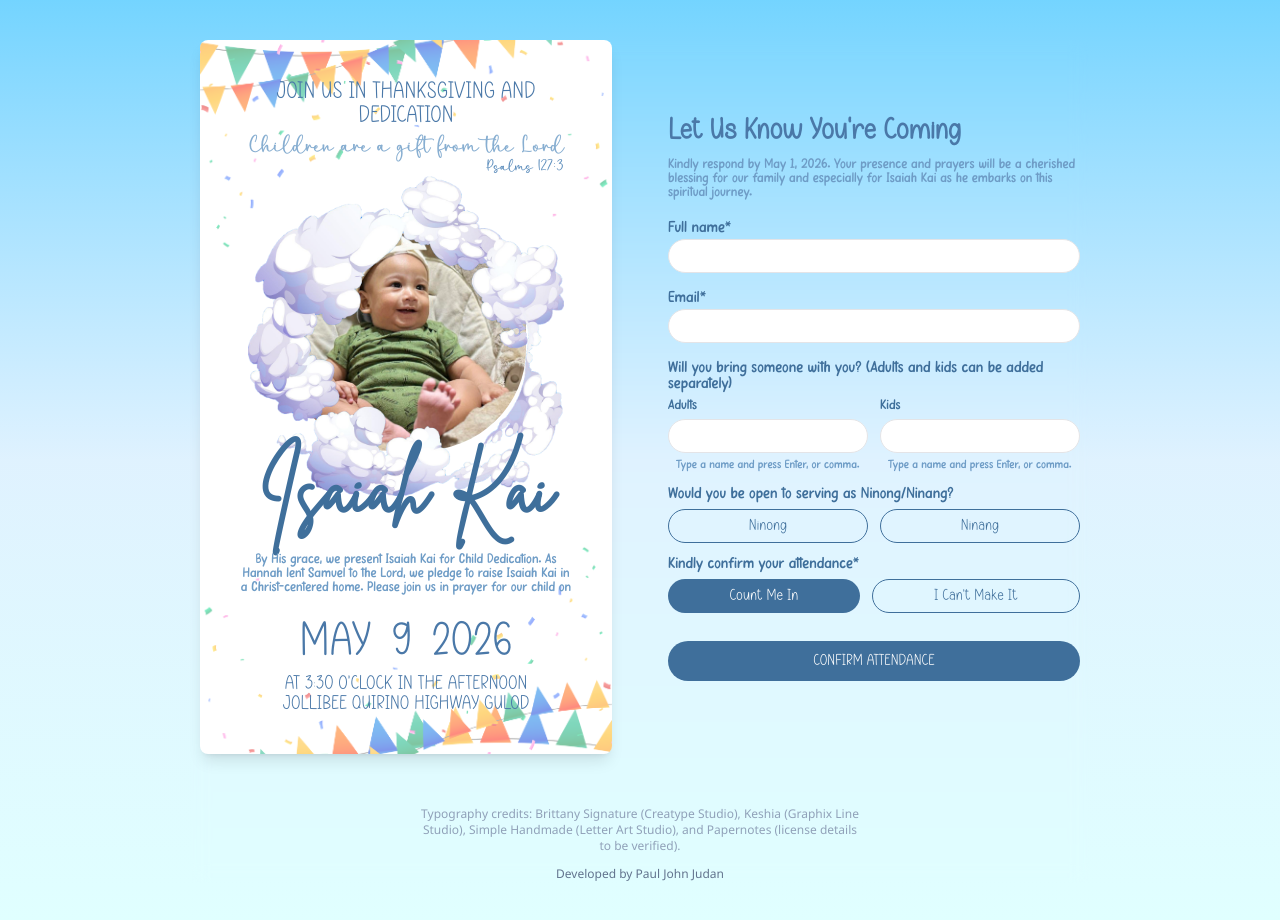
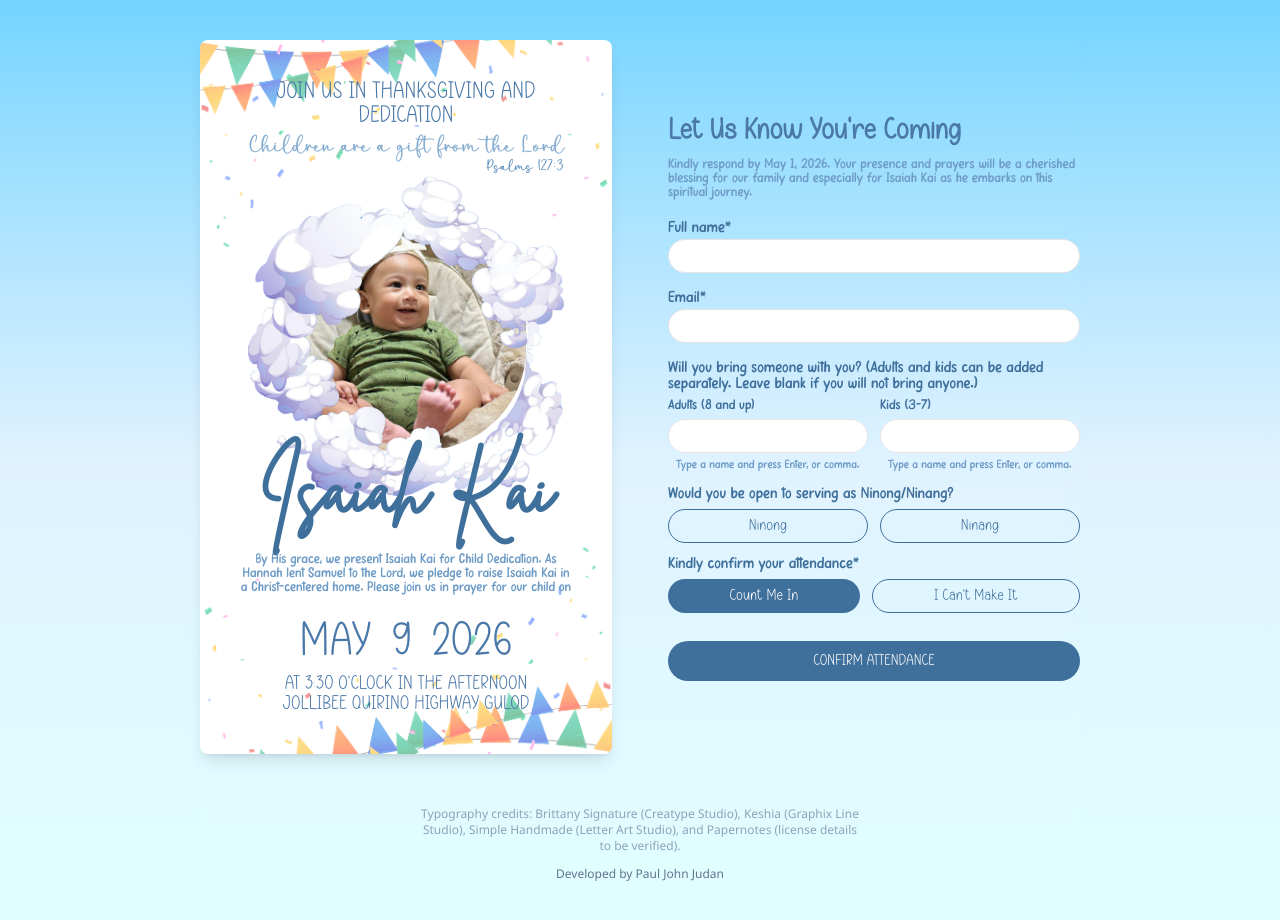
Before and after one commit to yopijay/rsvp-dedication, a Next.js app in the folder client/: page / in a window 1280 px wide. Built offline with nearby package versions, Linux system fonts and the light colour scheme.

Commit message:
Updated form label for better instructions

```diff
--- a/client/src/components/forms/PleaseRespond.tsx
+++ b/client/src/components/forms/PleaseRespond.tsx
@@ -159,15 +159,20 @@ const PleaseRespond = () => {
                     <div className="flex flex-col gap-y-1">
                         <label className="font-papernotes text-[#3F6F9B] leading-none ">
                             Will you bring someone with you? (Adults and kids
-                            can be added separately)
+                            can be added separately. Leave blank if you will not
+                            bring anyone.)
                         </label>
                         <div className="flex flex-col sm:flex-row gap-3">
                             <CapsuleField
-                                label="Adults"
+                                label="Adults (8 and up)"
                                 placeholder=""
                                 values={adults}
                                 inputValue={adultInput}
-                                onInputChange={setAdultInput}
+                                onInputChange={(val) => {
+                                    // Prevent numbers in input
+                                    if (/\d/.test(val)) return;
+                                    setAdultInput(val);
+                                }}
                                 onAddValue={() =>
                                     addName(
                                         adultInput,
@@ -183,11 +188,15 @@ const PleaseRespond = () => {
                                 }
                             />
                             <CapsuleField
-                                label="Kids"
+                                label="Kids (3-7)"
                                 placeholder=""
                                 values={kids}
                                 inputValue={kidInput}
-                                onInputChange={setKidInput}
+                                onInputChange={(val) => {
+                                    // Prevent numbers in input
+                                    if (/\d/.test(val)) return;
+                                    setKidInput(val);
+                                }}
                                 onAddValue={() =>
                                     addName(kidInput, kids, setKids, () => {
                                         setKidInput("");
```
